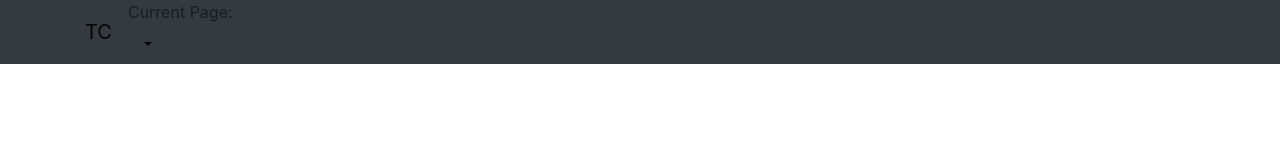
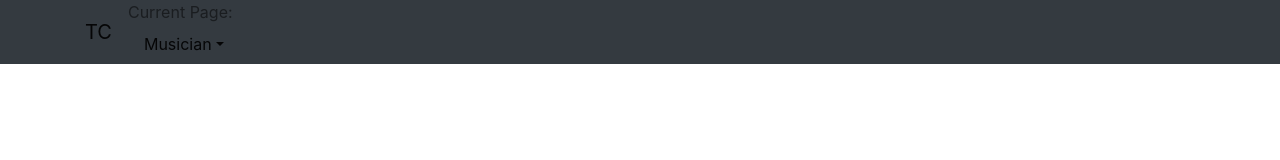
Before and after one commit to TChristensenDrumz/Portfolio, a React (Create React App) app: page /music in a window 1280 px wide. Shown: the top 160 px of the page. Built offline with nearby package versions, Linux system fonts and the light colour scheme.

Commit message:
navbar title logic

```diff
--- a/src/components/Header/Header.jsx
+++ b/src/components/Header/Header.jsx
@@ -1,4 +1,4 @@
-import React from "react";
+import React, { useState, useEffect } from "react";
 
 // Bootstrap
 import Navbar from "react-bootstrap/Navbar";
@@ -10,6 +10,27 @@ import { Container } from "react-bootstrap";
 import "./Header.css";
 
 function Header({ type }) {
+  const [title, setTitle] = useState("");
+
+  useEffect(() => {
+    switch (type) {
+      case "Web":
+        setTitle("Web Developer");
+        break;
+      case "Game":
+        setTitle("Game Developer");
+        break;
+      case "Product":
+        setTitle("Product Manager");
+        break;
+      case "Music":
+        setTitle("Musician");
+        break;
+      default:
+        return;
+    }
+  }, []);
+
   return (
     <div className="header">
       <Navbar bg="dark" expand="lg">
@@ -19,7 +40,7 @@ function Header({ type }) {
             <Navbar.Brand>TC</Navbar.Brand>
             <Navbar.Text>
               Current Page:{" "}
-              <NavDropdown>
+              <NavDropdown title={title}>
                 <NavDropdown.Item href="/web">Web Developer</NavDropdown.Item>
                 <NavDropdown.Item href="/game">Game Developer</NavDropdown.Item>
                 <NavDropdown.Item href="product">
```
